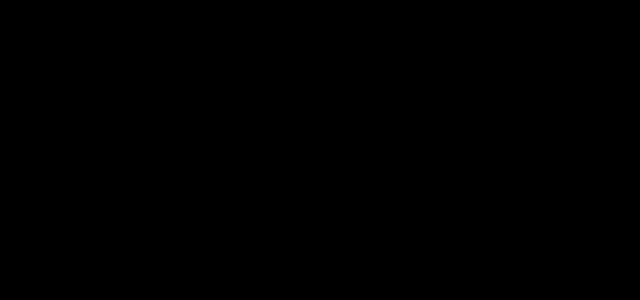
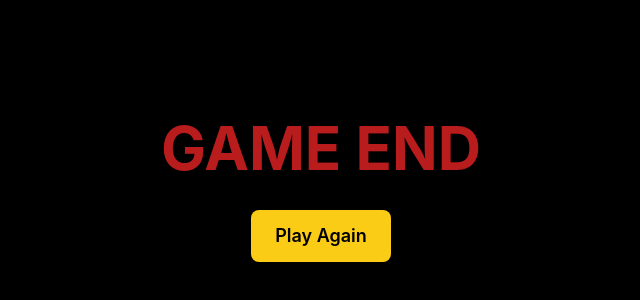
Before and after one commit to HarryFoster1812/Future-Threads, a React (Create React App) app: page /gameEnd in a window 1280 px wide. Before the commit this address had no page. Shown: the part 202-502 px from the top of the page, without its empty margins (319-959 px from the left). Built offline with nearby package versions, Linux system fonts and the light colour scheme.

Commit message:
GAME END

```diff
--- a/src/App.js
+++ b/src/App.js
@@ -7,7 +7,8 @@ import Test from "./pages/apiTest/test";
 import NoPage from "./pages/NoPage/NoPage";
 import GameUI from "./pages/Game/GameUI";
 import TimeLine from "./pages/TimeLine/TimeLine";
-import AddEventForm from './pages/newEvent/EventAdd'
+import AddEventForm from './pages/newEvent/EventAdd';
+import GameEnd from './pages/gameEnd/gameEnd';
 
 function App() {
     return (
@@ -21,6 +22,7 @@ function App() {
                     <Route path="newCard" element={<Test/>}/>
                     <Route path="timeline" element={<TimeLine/>}/>
                     <Route path="game" element={<GameUI />} />
+                    <Route path="gameEnd" element={<GameEnd />} />
                     <Route path="*" element={<NoPage />} />
                 </Route>
             </Routes>
--- a/src/pages/Event/EventInformation.jsx
+++ b/src/pages/Event/EventInformation.jsx
@@ -5,11 +5,13 @@ import axios from 'axios';
 const EventInformation = () => {
   const { info } = useParams();
   const [messages, setMessages] = useState([]);
+  const [loading, setLoading] = useState(false); // State to track if AI is generating
 
   const handleSendMessage = async () => {
     if (!info?.trim()) return;
 
     const event_info = JSON.parse(decodeURI(info));
+    setLoading(true); // Set loading to true when starting to fetch data
 
     try {
       const response = await axios.post('http://localhost:5000/api/chat', {
@@ -24,6 +26,8 @@ const EventInformation = () => {
         ...prev,
         { role: 'assistant', content: 'Something went wrong. Try again!' },
       ]);
+    } finally {
+      setLoading(false); // Set loading to false once the response is received
     }
   };
 
@@ -37,6 +41,15 @@ const EventInformation = () => {
   return (
     <div className="text-white p-4 text-center">
       <h1 className="text-4xl mb-4">Event - {JSON.parse(decodeURI(info)).title}</h1>
+
+      {/* Show the loading spinner if loading is true */}
+      {loading ? (
+        <div className="flex justify-center items-center">
+          <div className="spinner-border animate-spin inline-block w-8 h-8 border-4 border-solid border-blue-400 border-t-transparent rounded-full" role="status">
+            <span className="visually-hidden">Loading...</span>
+          </div>
+        </div>
+      ) : (
         <ul className="text-lg space-y-2">
           {messages.map((message, index) => (
             <li key={index}>
@@ -44,6 +57,7 @@ const EventInformation = () => {
             </li>
           ))}
         </ul>
+      )}
     </div>
   );
 };
--- a/src/pages/Game/GameUI.js
+++ b/src/pages/Game/GameUI.js
@@ -4,8 +4,10 @@ import EventDisplay from './components/eventDisplay';
 import CardsDeck from './components/cardsDeck';
 import RandomEventPopup from './components/randomEventPopup';
 import axios from "axios";
+import { useNavigate } from "react-router-dom";
 
 function GameUI() {
+    const navigate = useNavigate();
     // Game state
     const [stats, setStats] = useState({
         military: 50,
@@ -46,6 +48,9 @@ function GameUI() {
 
 
                 const statsQueue = returnJson.data.content.stats.slice(1);
+                if(statsQueue.length == 0){
+                    navigate('/gameEnd', { replace: true });
+                }
                 const initialStats = returnJson.data.content.stats[0];
                 const eventQueue = returnJson.data.content.events; // assuming 1 event at a time for now
 
--- a/src/pages/NoPage/NoPage.jsx
+++ b/src/pages/NoPage/NoPage.jsx
@@ -2,8 +2,8 @@ import React from 'react';
 
 const NoPage = ({ onClick }) => {
   return (
-    <div className="bg-black">
-            <h1>404 Not Found :(</h1>
+    <div className="bg-black text-white flex justify-center items-center min-h-screen min-w-full">
+            <h1 className="text-4xl">404 Sanity Not Found :(</h1>
     </div>
   );
 };
--- /dev/null
+++ b/src/pages/gameEnd/gameEnd.js
@@ -0,0 +1,19 @@
+import React, { useState, useEffect } from 'react';
+import axios from 'axios';
+
+const GameEnd = () => {
+ return (
+    <div className="flex flex-col items-center justify-center h-screen bg-black text-red-700">
+      <h1 className="text-6xl font-bold mb-8">GAME END</h1>
+      <a
+        className="px-6 py-3 bg-yellow-400 text-black rounded-lg text-lg font-semibold hover:bg-yellow-500 transition duration-300 mb-4"
+        href="/game"
+      >
+    Play Again      </a>
+    </div>
+  );
+};
+
+
+
+export default GameEnd;
```
Lines whose indentation alone changed are shown as unchanged.
